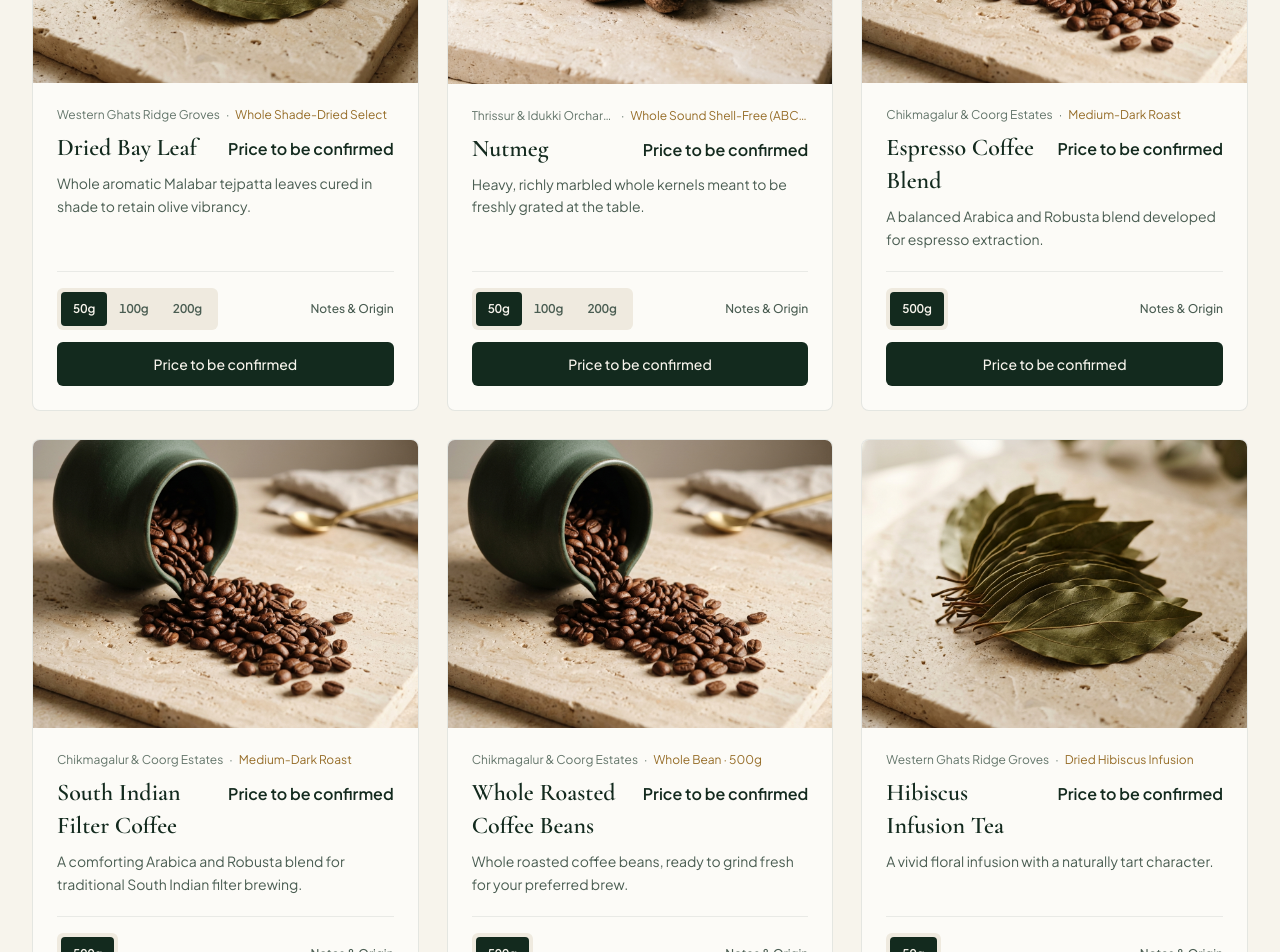
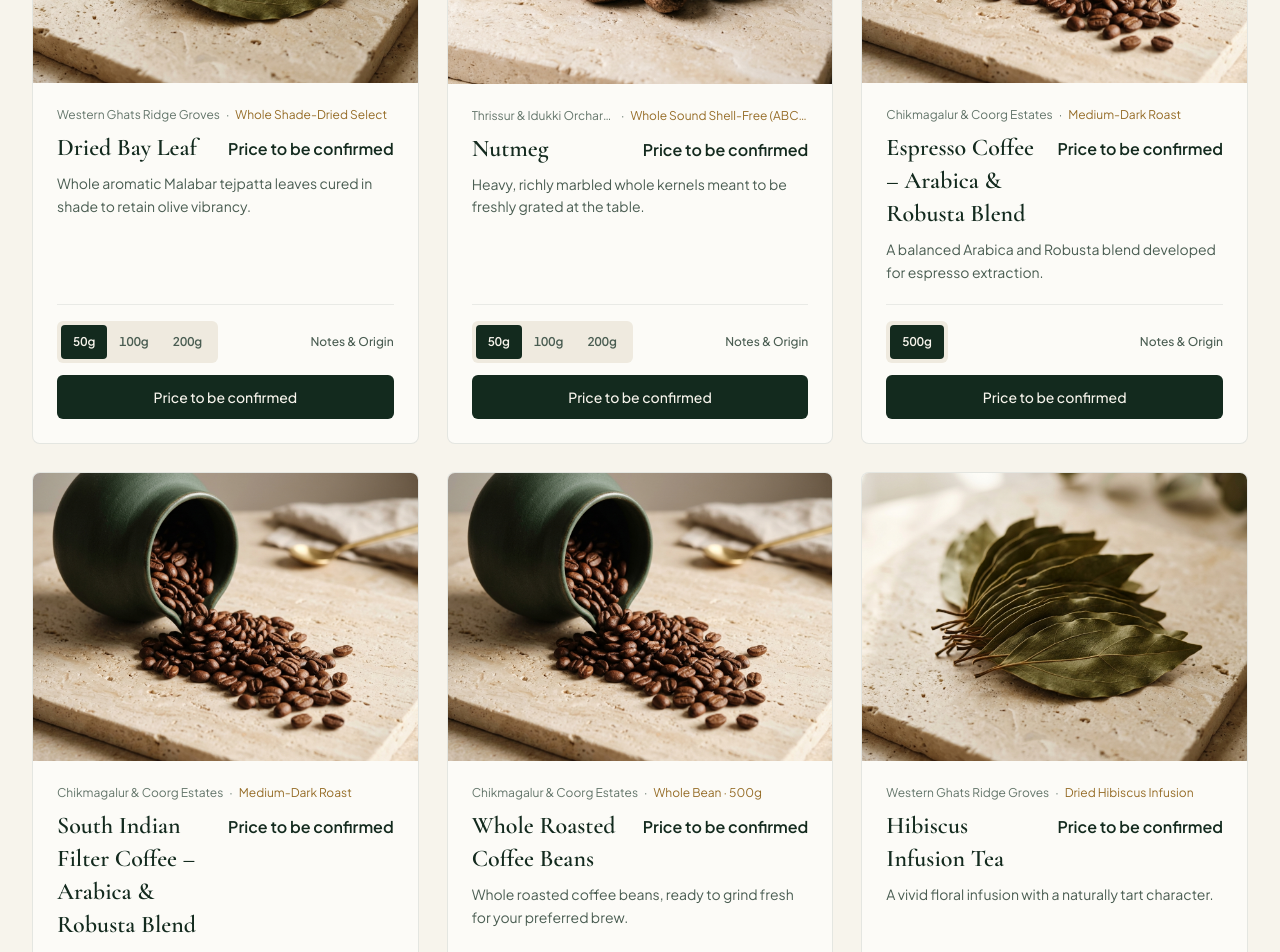
Before and after one commit to ray13111996r-coder/zestorahills-website, a React (Vite) app: page / in a window 1280 px wide. Shown: the part 2600-3552 px from the top of the page. Built offline with nearby package versions, Linux system fonts and the light colour scheme; no server answers.

Commit message:
Clarify coffee blend product names

```diff
--- a/src/data/products.ts
+++ b/src/data/products.ts
@@ -277,7 +277,7 @@ const coffeePack = { '500g': { size: '500g' as const, priceInr: 0, sku: 'ZH-COF-
 const coffeeProducts: Product[] = [
   {
     ...coffeeBase, id: 'espresso-coffee-blend', supabaseId: 11, slug: 'espresso-coffee-blend',
-    name: 'Espresso Coffee Blend', category: 'Estate Coffee',
+    name: 'Espresso Coffee – Arabica & Robusta Blend', category: 'Estate Coffee',
     botanicalName: 'Arabica & Robusta blend', grade: 'Medium-Dark Roast',
     shortNote: 'A balanced Arabica and Robusta blend developed for espresso extraction.',
     description: 'A medium-dark roasted blend of Arabica and Robusta coffee, prepared for espresso-style brewing.',
@@ -288,7 +288,7 @@ const coffeeProducts: Product[] = [
   },
   {
     ...coffeeBase, id: 'south-indian-filter-coffee', supabaseId: 12, slug: 'south-indian-filter-coffee',
-    name: 'South Indian Filter Coffee', category: 'Estate Coffee',
+    name: 'South Indian Filter Coffee – Arabica & Robusta Blend', category: 'Estate Coffee',
     botanicalName: 'Arabica & Robusta blend', grade: 'Medium-Dark Roast',
     shortNote: 'A comforting Arabica and Robusta blend for traditional South Indian filter brewing.',
     description: 'A medium-dark roasted Arabica and Robusta blend intended for traditional South Indian filter coffee preparation.',
```
